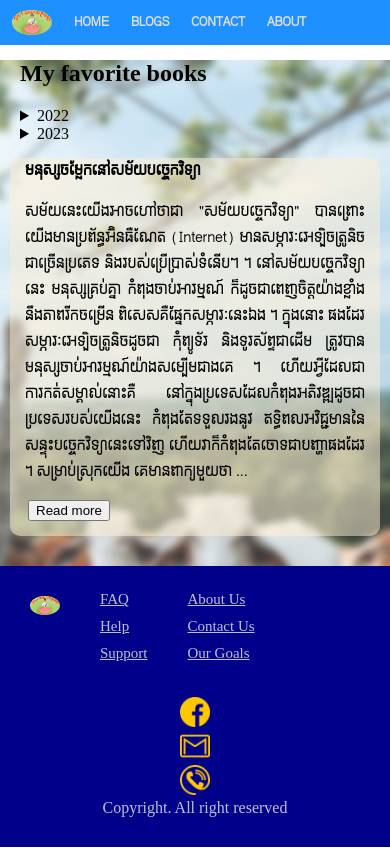
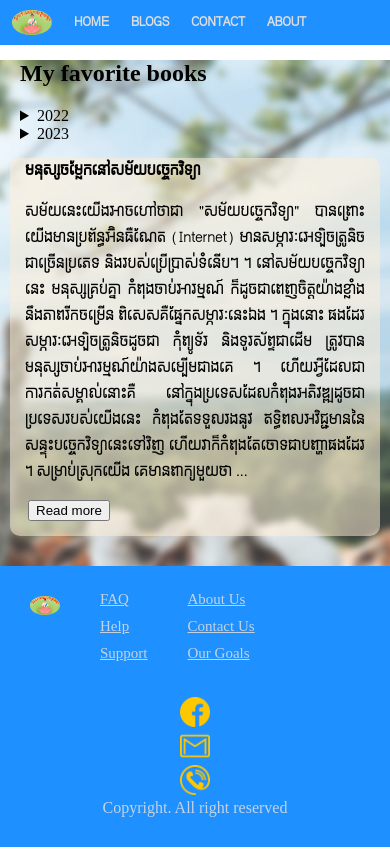
Before and after one commit to Hak-Lyhong/Daily, a plain HTML site: page index.html in a window 390 px wide. Drawn offline with Linux system fonts and the light colour scheme; files whose address does not match are found by name.

Commit message:
here we go!

```diff
--- a/styles/style2.css
+++ b/styles/style2.css
@@ -9,7 +9,7 @@
         }
         .milestone {
             margin: 10px;
-            background-color:rgba(255, 239, 213, 0.519);
+            background-color:rgba(255, 239, 213, 0.53);
             border-radius: 10px;
             background-blend-mode:overlay;
 
@@ -35,7 +35,7 @@
        }
        .background {
         background-image: url('..//images/a.jpg');
-        background-color: #cccccc;
+
         background-position: center;
         background-repeat: no-repeat;
         background-size: cover ;
@@ -122,7 +122,7 @@
             display:block;
 
             color: #dddd;
-            background-color: darkblue;
+            background-color: dodgerblue;
             max-width: 100%;
             bottom: 0;
         }
```
